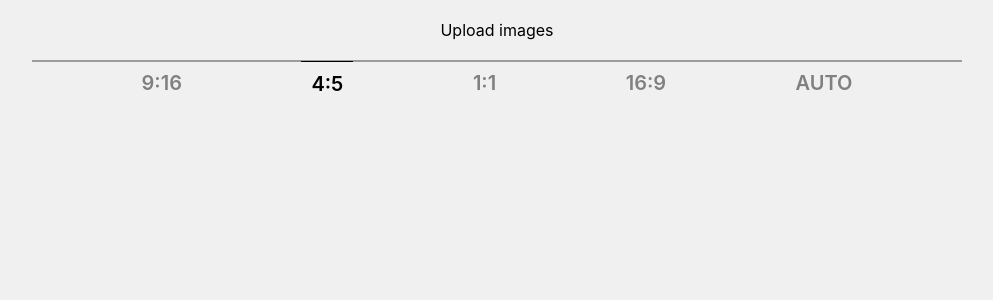
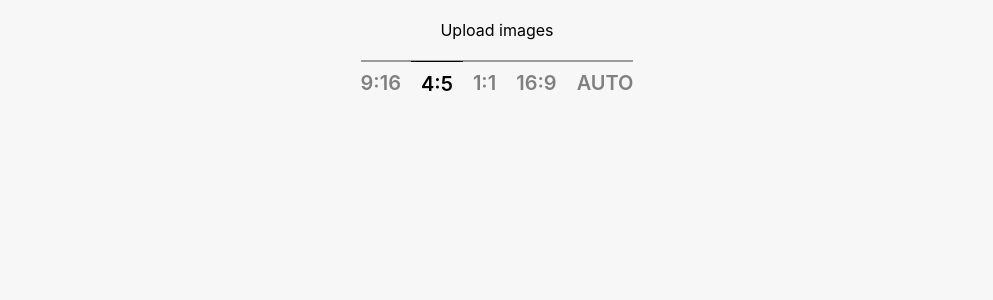
Before and after one commit to babyccino/Letterboxr, a React (Create React App) app: page / in a window 1280 px wide. Shown: the top 300 px of the page, without its empty margins (143-1136 px from the left). Built offline with nearby package versions, Linux system fonts and the light colour scheme.

Commit message:
App.css to sass

```diff
--- a/src/App.js
+++ b/src/App.js
@@ -1,6 +1,6 @@
 import React from 'react';
 
-import './App.css';
+import './App.scss';
 
 import DragDrop from './Components/DragDrop';
 import ImageDisplay from './Components/ImageDisplay';
@@ -12,7 +12,7 @@ const App = () => (
 		<header className="App-header">
 			<DragDrop />
 			<UploadImages />
-			<div style={{width: '950px'}}>
+			<div className="imageAndRatioSelectorContainer">
 				<AspectRatioSelector />
 				<ImageDisplay />
 			</div>
--- a/src/App.css
+++ b/src/App.scss
@@ -4,5 +4,9 @@
   flex-direction: column;
   align-items: center;
   justify-content: flex-start;
-  background: #f0f0f0;
+  background: #f7f7f7;
 }
+
+.imageAndRatioSelectorContainer {
+  max-width: 1000px;
+}
```
